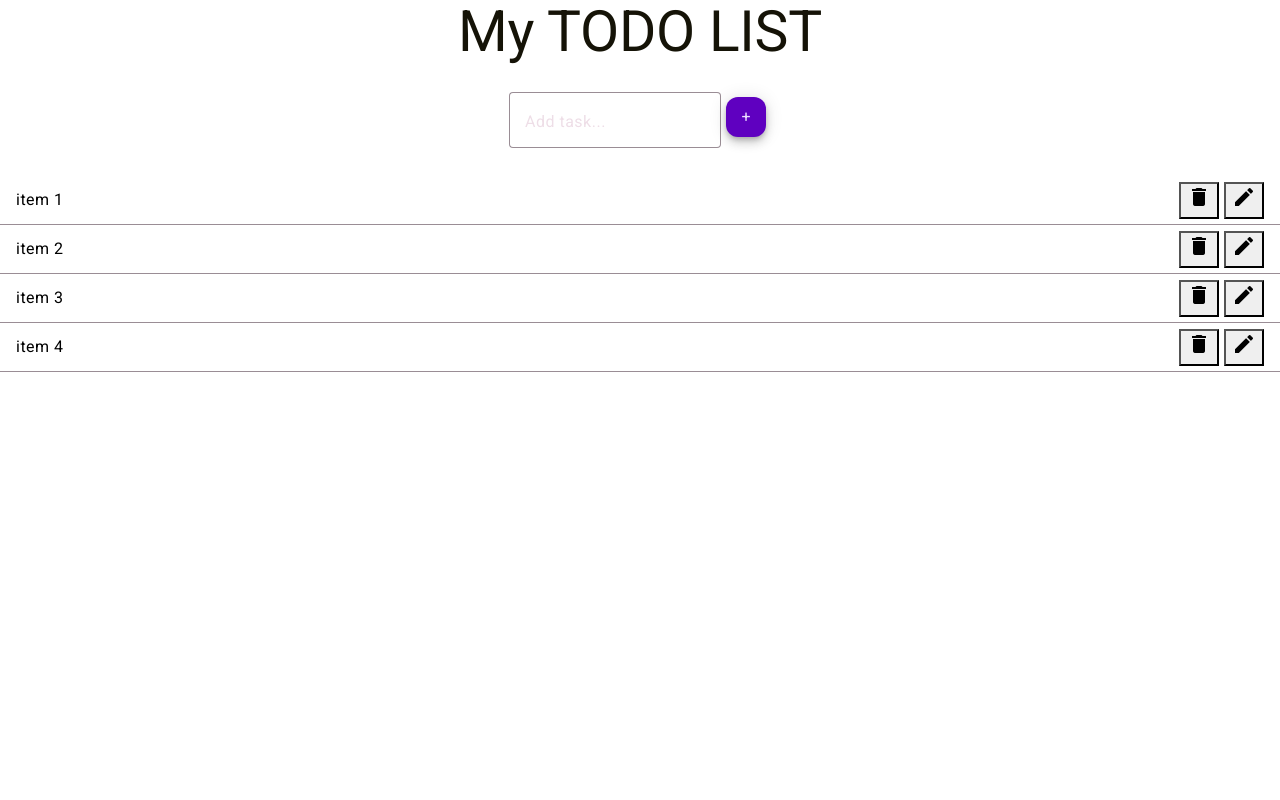
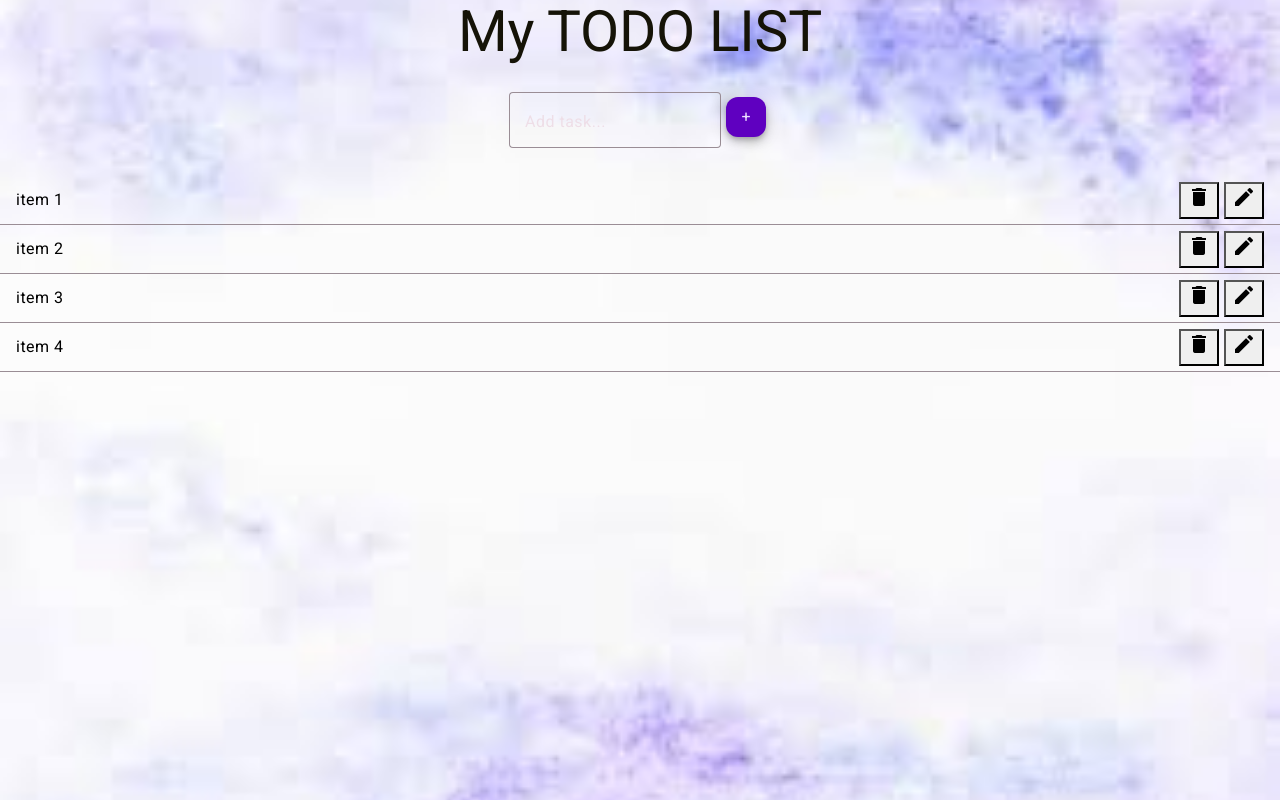
Before and after one commit to FarahBahaa/Todo-List, an Angular app: page / in a window 1280 px wide. Built offline with nearby package versions, Linux system fonts and the light colour scheme.

Commit message:
Changed background image

```diff
--- a/src/styles.css
+++ b/src/styles.css
@@ -2,5 +2,8 @@
 
 html, body { height: 100%; }
 body { margin: 0; font-family: Roboto, "Helvetica Neue", sans-serif;
-
+    background-image: url(./assets/images/bg3.jpg);
+    background-size: cover;
+    background-position: center ;
+    background-repeat: no-repeat;
 }
```
Also changed, not shown: src/assets/images/bg3.jpg (added).
